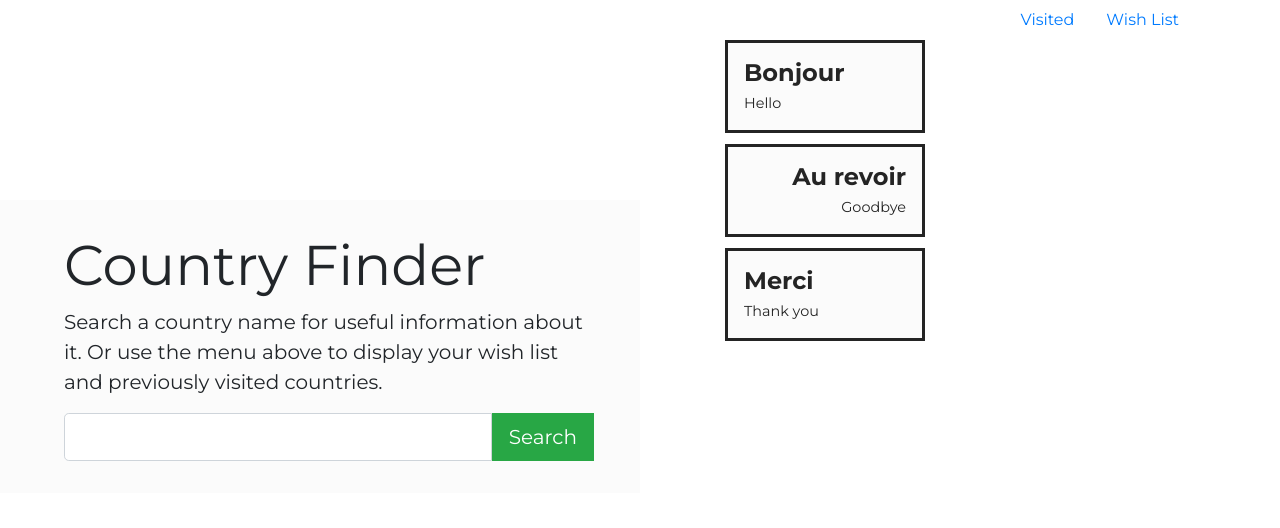
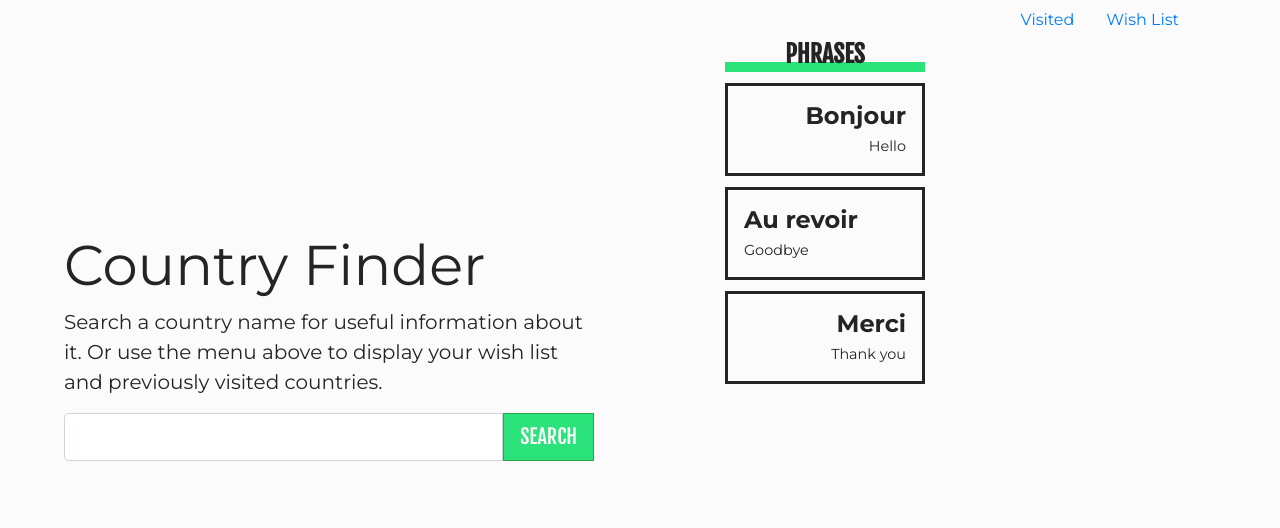
Before and after one commit to Agia/Country-Info, a plain HTML site: page index.html in a window 1280 px wide. Drawn offline with nearby package versions, Linux system fonts and the light colour scheme; no server answers.

Commit message:
Added a heading to translations area, styled search button a touch, commented out unused JS and removed dotfile from repo

```diff
--- a/index.html
+++ b/index.html
@@ -60,6 +60,7 @@
           </div>
         </div>
       </div>
+
       <!-- Container for right side elements (country info) at larger screen sizes -->
       <div class="col-md-6">
         <!--Country information, including phrases / local expressions -->
@@ -69,6 +70,9 @@
           <!-- Local expressions -->
           <div class="container col-md 6" id="phrases">
             <ul>
+                <li class="phrase-item" id="phrase-title">
+                    <h4 class="translated" >Phrases</h4>
+                  </li>
               <li class="phrase-item">
                     <h4 class="translated" id="hello">Bonjour</h4>
                     <p class="en-phrase">Hello</p>
@@ -86,6 +90,7 @@
         </div>
       </div>
     </div>
+
     <!-- SCRIPTS -->
     <script src="./script.js"></script>
   </body>
--- a/script.js
+++ b/script.js
@@ -1,7 +1,9 @@
-let stuff;
-fetch("https://countryapi.io/api/name/austria?apikey=JDi0TGPbrqRCyHdRBVDEJVoP73cKyeehMnzV8PET")
-    .then((response) => response.json())
-    .then((data) => {
-        stuff = data;
-        console.log(data)
-    });
+// Commented this out as it makes an API call everytime one of us changes anything
+
+// let stuff;
+// fetch("https://countryapi.io/api/name/austria?apikey=JDi0TGPbrqRCyHdRBVDEJVoP73cKyeehMnzV8PET")
+//     .then((response) => response.json())
+//     .then((data) => {
+//         stuff = data;
+//         console.log(data)
+//     });
--- a/style.css
+++ b/style.css
@@ -1,6 +1,6 @@
 /* FONTS */
 /* Font(s) currently using for testing (Alyssa) - Can confirm final fonts / design decisions together later */
-@import url(https://fonts.googleapis.com/css?family=Montserrat:400,700);
+@import url('https://fonts.googleapis.com/css2?family=Fjalla+One&family=Montserrat:wght@400;700&display=swap');
 
 /* VARIABLES */
 
@@ -9,6 +9,7 @@
     /* COLOURS */
     --dark: #242424;
     --light: #fbfbfb;
+    --color: rgb(44, 227, 123);
     /* FONTS */
     --heading: "Fjalla One";
     --body: "Montserrat"
@@ -17,6 +18,8 @@
 /* STYLES */
 body {
   font-family: var(--body);
+  background-color: var(--light);
+  color: var(--dark);
 }
 
 /* Hero area, including search input / button, header and intro text */
@@ -27,10 +30,30 @@ body {
     padding-left: 4rem;
 }
 
+/* Search button */
+#button-search {
+    background-color: var(--color);
+    font-family: var(--heading);
+    color: var(--light);
+    text-transform: uppercase;
+}
+
 
 /* Space for Nav Styles */
 
 
+
+/* Title for phrases list */
+#phrase-title {
+    font-family: var(--heading);
+    text-transform: uppercase;
+    text-align: center;
+    border: none;
+    border-bottom: 10px var(--color) solid;
+    /* margin-bottom: 0; */
+    padding: 0;
+    height: 2rem;
+}
 
 /* <li> items in the list containing translated phrases */
 .phrase-item {
```
Also changed, not shown: 1 other file. Lines whose indentation alone changed are shown as unchanged.
